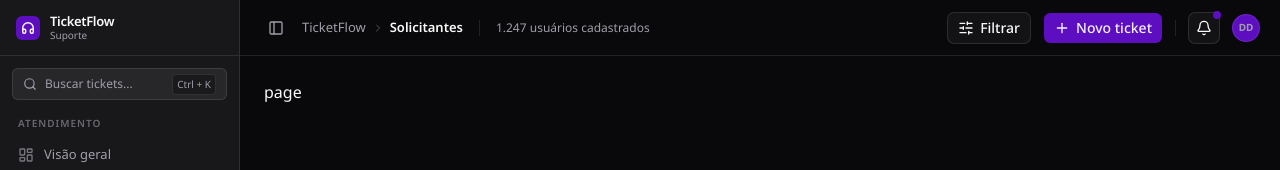
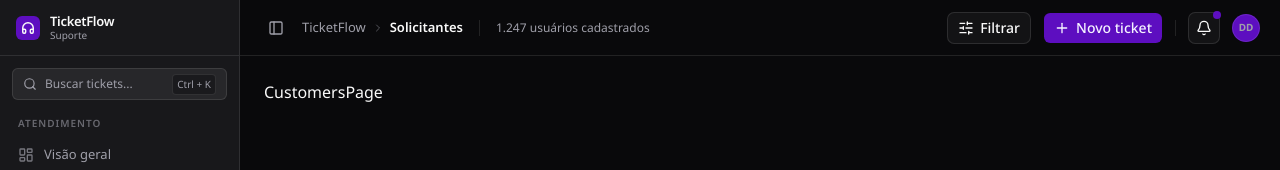
Before and after one commit to dougl-dias/ticket-flow, a Next.js app: page /customers in a window 1280 px wide. Shown: the top 170 px of the page. Built offline with nearby package versions, Linux system fonts and the light colour scheme; no server answers; sample sign-in values are in the browser's storage.

Commit message:
feat: adiciona rotas privadas

```diff
--- a/src/app/(private)/customers/page.tsx
+++ b/src/app/(private)/customers/page.tsx
@@ -1,3 +1,3 @@
 export default function CustomersPage() {
-  return <div>page</div>
+  return <div>CustomersPage</div>
 }
--- /dev/null
+++ b/src/app/(private)/pipeline/page.tsx
@@ -0,0 +1,3 @@
+export default function PipelinePage() {
+  return <div>PipelinePage</div>
+}
--- /dev/null
+++ b/src/app/(private)/reports/page.tsx
@@ -0,0 +1,3 @@
+export default function ReportsPage() {
+  return <div>ReportsPage</div>
+}
--- /dev/null
+++ b/src/app/(private)/settings/page.tsx
@@ -0,0 +1,3 @@
+export default function SettingsPage() {
+  return <div>SettingsPage</div>
+}
--- /dev/null
+++ b/src/app/(private)/tasks/page.tsx
@@ -0,0 +1,3 @@
+export default function TasksPage() {
+  return <div>TasksPage</div>
+}
--- /dev/null
+++ b/src/app/(private)/teams/page.tsx
@@ -0,0 +1,3 @@
+export default function TeamsPage() {
+  return <div>TeamsPage</div>
+}
--- /dev/null
+++ b/src/app/(private)/tickets/page.tsx
@@ -0,0 +1,3 @@
+export default function TicketsPage() {
+  return <div>TicketsPage</div>
+}
```
